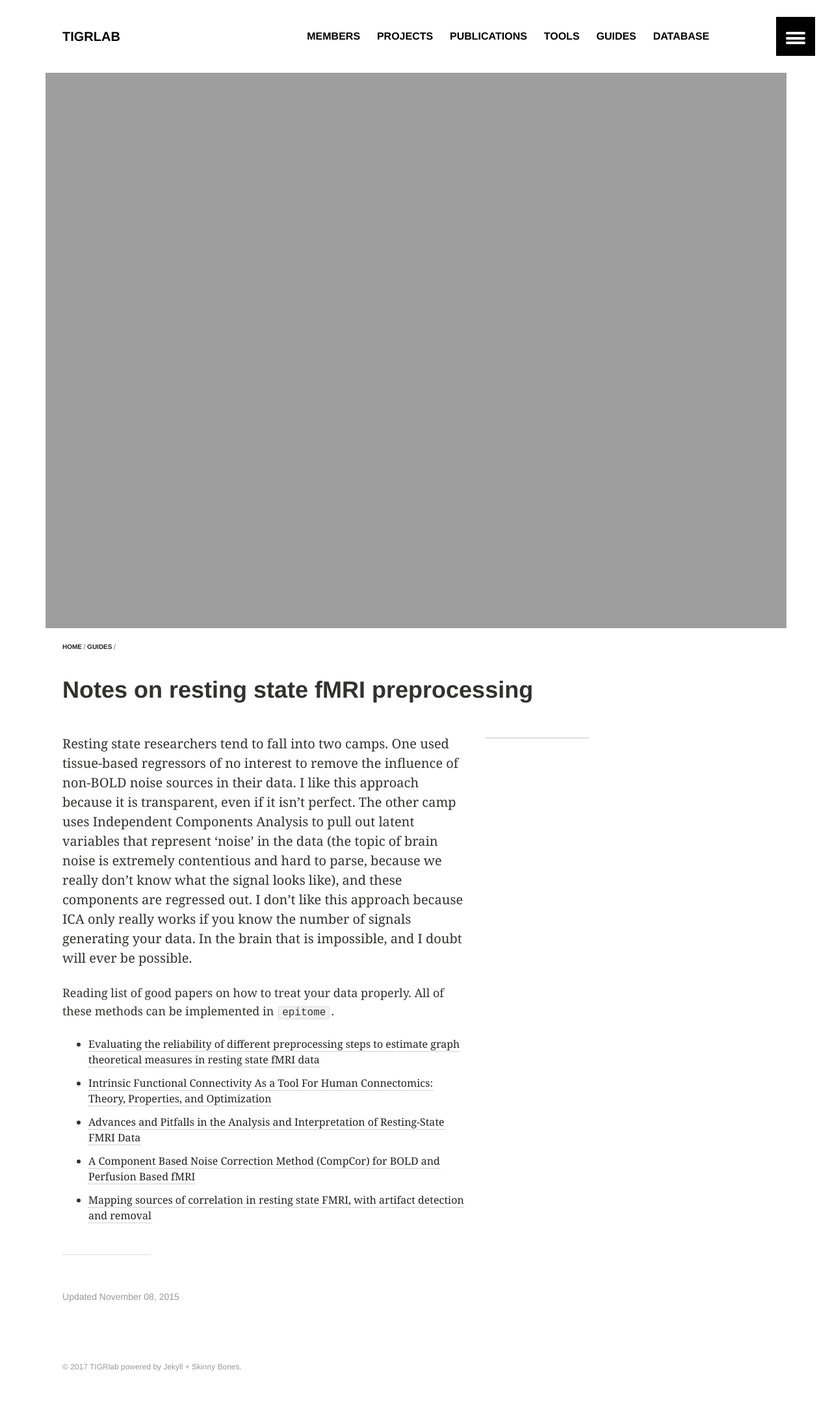
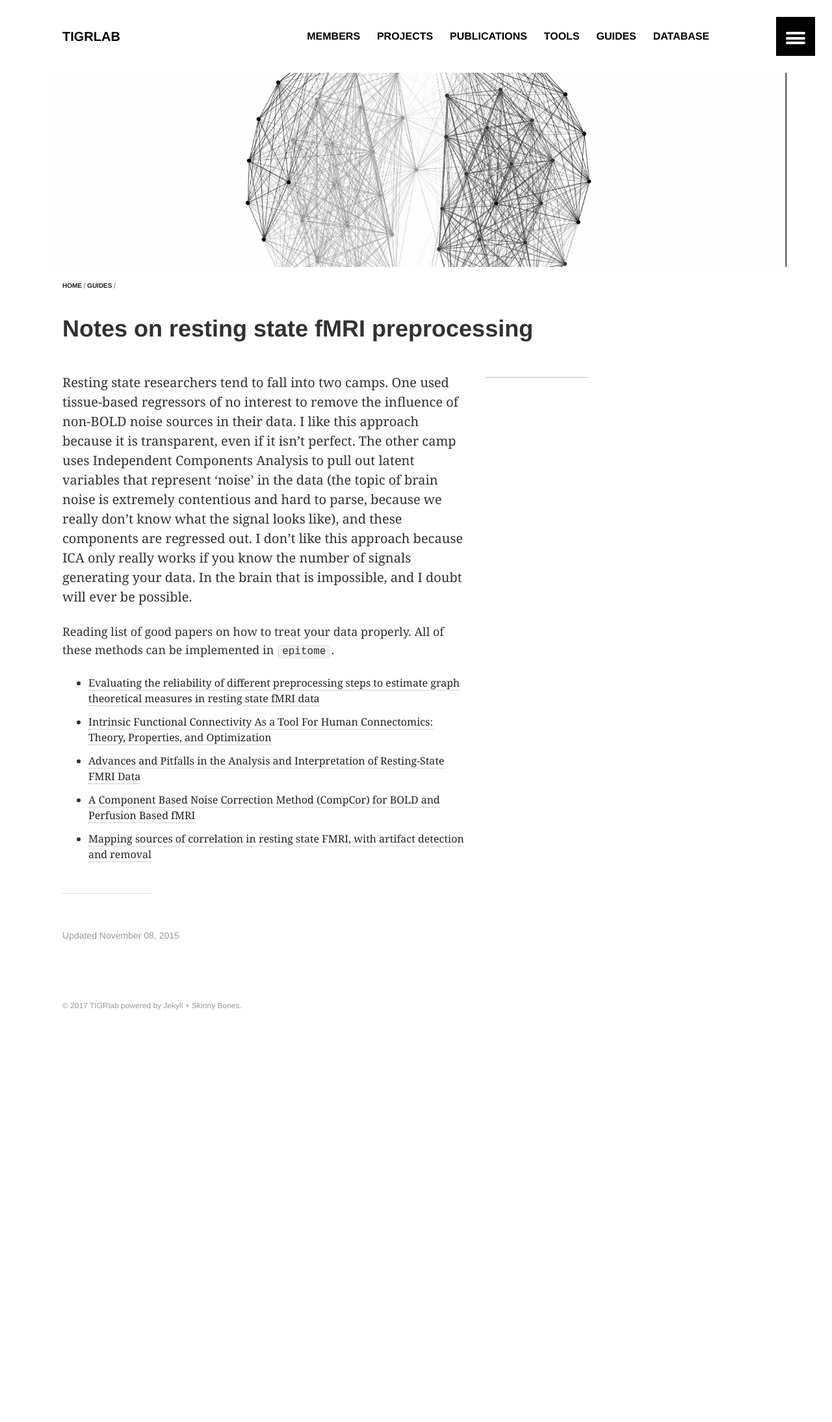
Before and after one commit to TIGRLab/tigrlab.github.io, a Jekyll site: the page built from _posts/guides/2015-11-08-resting-state-preprocessing.md, in a window 1280 px wide. Shown: the whole page at 65% size. Built offline with Jekyll 4.4.1, drawn with Linux system fonts in a browser that asks for light colours; after the commit the page ends 1634 px from its top, so only the background shows below that.

Commit message:
missed one

```diff
--- a/_posts/guides/2015-11-08-resting-state-preprocessing.md
+++ b/_posts/guides/2015-11-08-resting-state-preprocessing.md
@@ -7,8 +7,8 @@ ads: false
 share: false
 toc: true
 image:
-  feature: decor.bldg.jpg
-  teaser: cover.fmri.jpg
+  feature: banner.guides.jpg
+  teaser: teaser.guides2.jpg
 ---
 
 Resting state researchers tend to fall into two camps. One used tissue-based regressors of no interest to remove the influence of non-BOLD noise sources in their data. I like this approach because it is transparent, even if it isn't perfect. The other camp uses Independent Components Analysis to pull out latent variables that represent 'noise' in the data (the topic of brain noise is extremely contentious and hard to parse, because we really don't know what the signal looks like), and these components are regressed out. I don't like this approach because ICA only really works if you know the number of signals generating your data. In the brain that is impossible, and I doubt will ever be possible.
```
